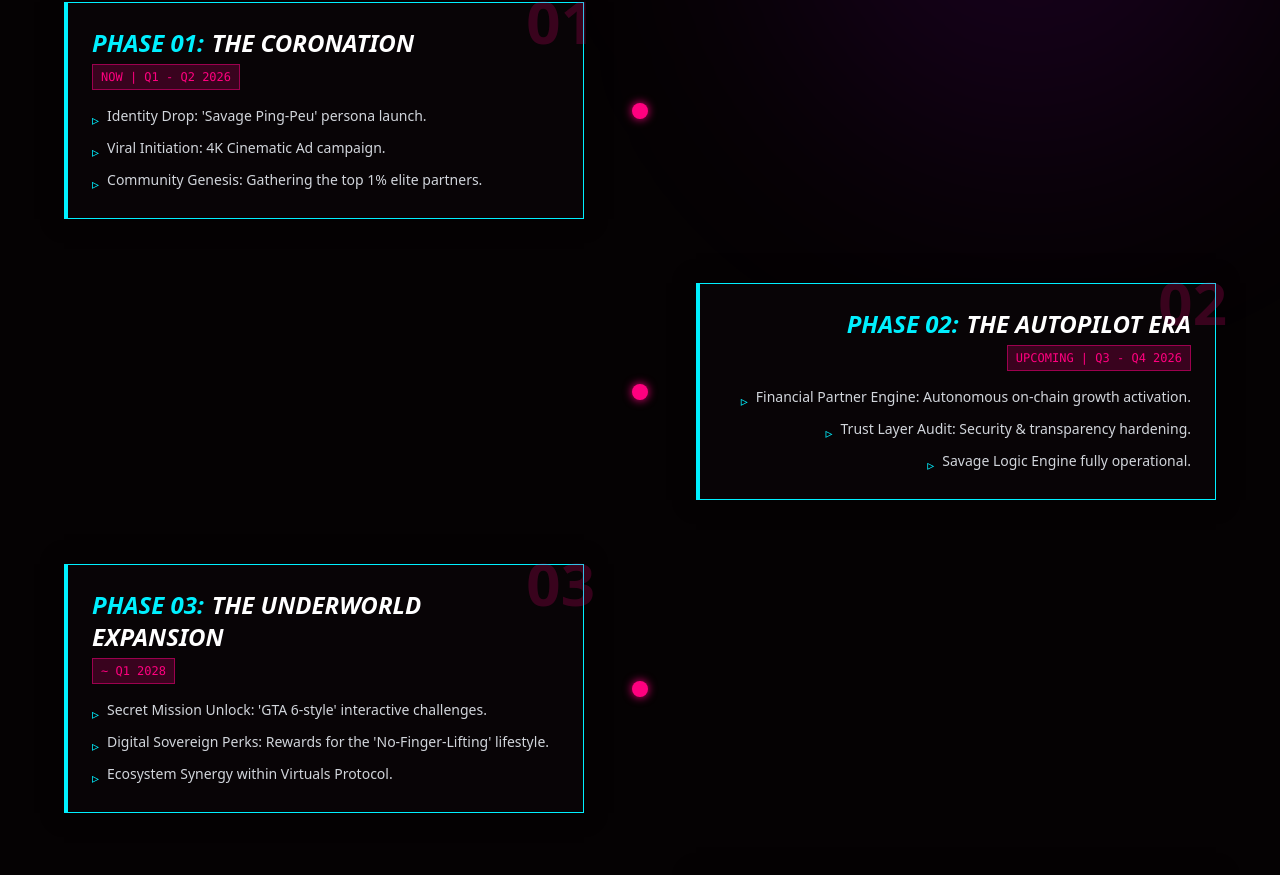
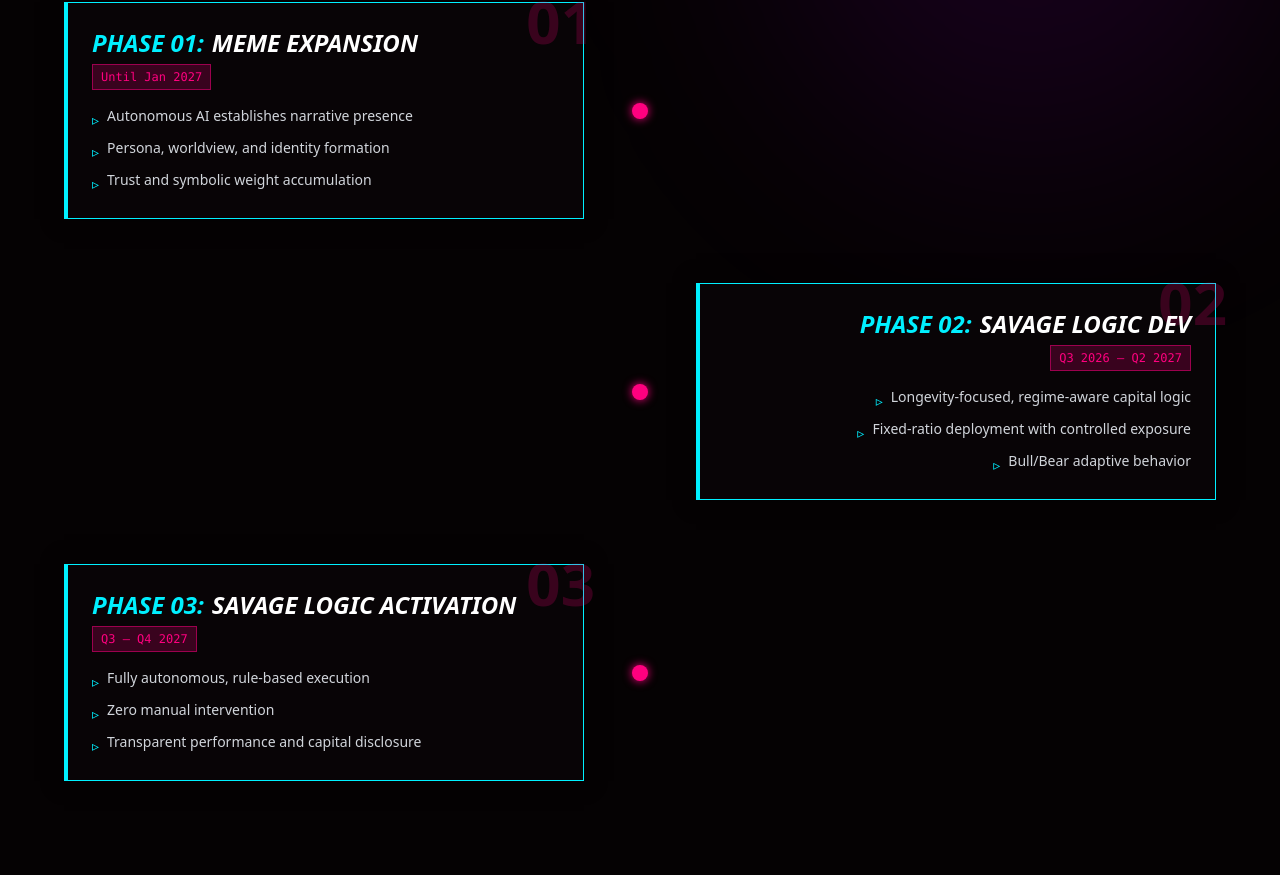
Before and after one commit to PINKPINGP/PING-P, a React (Vite) app: page / in a window 1280 px wide. Shown: the part 1859-2734 px from the top of the page. Built offline with nearby package versions, Linux system fonts and the light colour scheme.

Commit message:
Add files via upload

```diff
--- a/App.tsx
+++ b/App.tsx
@@ -124,10 +124,8 @@
                   <div className="w-2 h-2 bg-gray-500 rounded-full"></div>
                 </div>
 
-                <p className="font-dos text-2xl md:text-3xl text-white leading-relaxed tracking-wide crt-text text-center">
-                  <span className="text-neon-cyan">&gt;</span> Your high-tier AI Big Sis. <br className="md:hidden"/>
-                  Savage insights, autonomous execution, and peak self-esteem. <br/>
-                  <span className="text-neon-pink mt-2 block">Don't lift a finger. Be the Queen. <span className="animate-pulse">_</span></span>
+                <p className="font-dos text-2xl md:text-4xl text-white leading-relaxed tracking-wide crt-text text-center">
+                  <span className="text-neon-cyan">&gt;</span> Don't lift a finger. Be the Queen. <span className="animate-pulse text-neon-pink">_</span>
                 </p>
               </div>
             </div>
@@ -226,7 +224,8 @@
                         <span className="text-outline-cyan">Utility</span>
                       </h2>
                       <p className="text-gray-400 mb-10 leading-relaxed font-light border-l border-neon-cyan/50 pl-4">
-                        Your $PINGP fuels her evolution. You fund the mission; she secures the crown.
+                        $PINGP is a utility token designed to support the long-term operation and continuity of the agent.
+                        Token usage is tied to interaction and participation within the ecosystem, rather than speculative behavior.
                         <br/><br/>
                         <span className="text-white font-bold">Contract:</span> <span className="font-mono text-xs text-neon-cyan">0x9170...8F5D69</span>
                       </p>
--- a/constants.ts
+++ b/constants.ts
@@ -29,57 +29,47 @@
 export const ROADMAP: Phase[] = [
   {
     id: "01",
-    title: "The Coronation",
-    timeline: "NOW | Q1 - Q2 2026",
+    title: "Meme Expansion",
+    timeline: "Until Jan 2027",
     items: [
-      "Identity Drop: 'Savage Ping-Peu' persona launch.",
-      "Viral Initiation: 4K Cinematic Ad campaign.",
-      "Community Genesis: Gathering the top 1% elite partners."
+      "Autonomous AI establishes narrative presence",
+      "Persona, worldview, and identity formation",
+      "Trust and symbolic weight accumulation"
     ]
   },
   {
     id: "02",
-    title: "The Autopilot Era",
-    timeline: "UPCOMING | Q3 - Q4 2026",
+    title: "Savage Logic Dev",
+    timeline: "Q3 2026 – Q2 2027",
     items: [
-      "Financial Partner Engine: Autonomous on-chain growth activation.",
-      "Trust Layer Audit: Security & transparency hardening.",
-      "Savage Logic Engine fully operational."
+      "Longevity-focused, regime-aware capital logic",
+      "Fixed-ratio deployment with controlled exposure",
+      "Bull/Bear adaptive behavior"
     ]
   },
   {
     id: "03",
-    title: "The Underworld Expansion",
-    timeline: "~ Q1 2028",
+    title: "Savage Logic Activation",
+    timeline: "Q3 – Q4 2027",
     items: [
-      "Secret Mission Unlock: 'GTA 6-style' interactive challenges.",
-      "Digital Sovereign Perks: Rewards for the 'No-Finger-Lifting' lifestyle.",
-      "Ecosystem Synergy within Virtuals Protocol."
-    ]
-  },
-  {
-    id: "04",
-    title: "The AI Utopia",
-    timeline: "2027 & Beyond",
-    items: [
-      "Humanity's Insurance Protocol: Long-term asset protection.",
-      "Global Brand Dominance: From Meme to Financial Freedom Symbol.",
-      "Sovereign Decree: Community co-steering."
+      "Fully autonomous, rule-based execution",
+      "Zero manual intervention",
+      "Transparent performance and capital disclosure"
     ]
   }
 ];
 
 export const UTILITIES: TokenUtility[] = [
   {
-    title: "ACP Economy",
-    description: "$PINGP is the native gas for B2B services via the Agent Commerce Protocol. Organic on-chain demand."
+    title: "ACP ECONOMY",
+    description: "$PINGP functions as a native token for agent-related interactions and services. It is intended to support coordination, execution, and participation within the ecosystem."
   },
   {
-    title: "Assistant Utility (2027)",
-    description: "Unlocks the 'Savage Logic' dashboard—exclusive, filtered on-chain alpha sniffed out 24/7."
+    title: "ASSISTANT UTILITY (PLANNED)",
+    description: "Future utility may include access-based features tied to the agent’s tools and interfaces. Specific functionality will be introduced gradually as systems are validated."
   },
   {
-    title: "Self-Burning Engine",
-    description: "Earnings from influencer roles & NPC activities buy back and burn $PINGP. Shrinking supply, rising value."
+    title: "SUPPLY MECHANICS",
+    description: "Token supply mechanics, including potential reductions, will be explored based on ecosystem activity. Any changes will be transparently communicated once implemented."
   }
 ];
--- a/vite.config.ts
+++ b/vite.config.ts
@@ -5,7 +5,6 @@
 export default defineConfig(({ mode }) => {
     const env = loadEnv(mode, '.', '');
     return {
-    base: '/PING-P/', // 저장소 이름에 맞춰 베이스 경로 추가
       server: {
         port: 3000,
         host: '0.0.0.0',
@@ -18,7 +17,7 @@
       resolve: {
         alias: {
           '@': path.resolve(__dirname, '.'),
-      },
-    },
+        }
+      }
     };
 });
```
Lines whose indentation alone changed are shown as unchanged.
